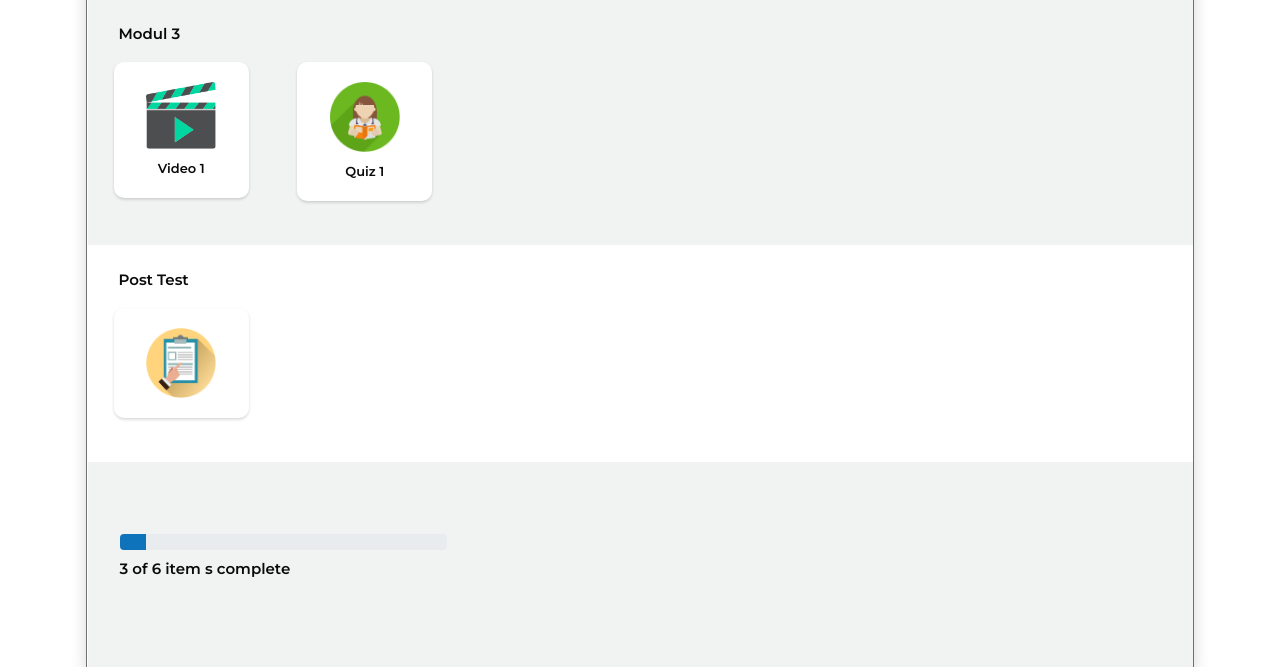
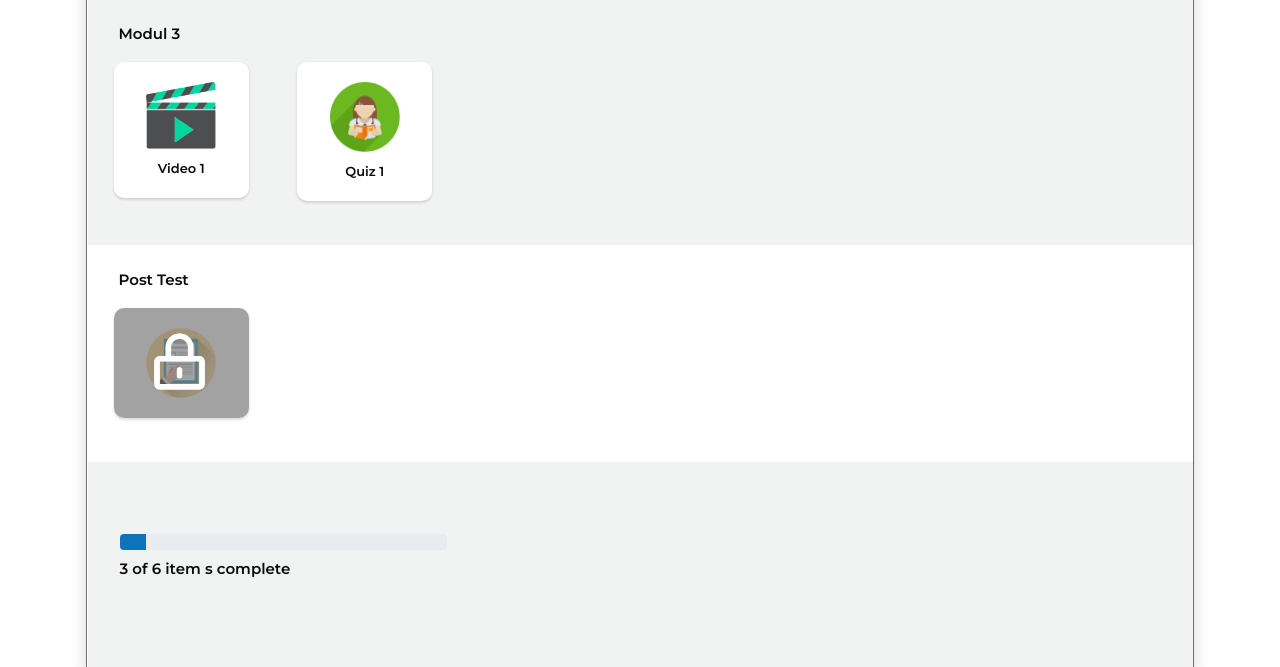
Before and after one commit to win-management/qubisa, a CodeIgniter app: page /qubisa/courses/lecture in a window 1280 px wide. Shown: the part 1312-1979 px from the top of the page. Run offline with CodeIgniter, Linux system fonts and the light colour scheme; style sheets or scripts are compiled from the project's sources; some libraries are stand-ins or nearby versions.

Commit message:
update course

```diff
--- a/application/views/course/lecture.php
+++ b/application/views/course/lecture.php
@@ -202,6 +202,8 @@
 																<ul class="list-unstyled row">
 																	<li class="col-6 col-sm-4 col-md-3 col-lg-2">
 																		<div class="module">
+																			<img class="img-lock" src="<?php echo base_url('assets/img/course/icon/ic-lock.png') ?>" alt=""/>
+																			<div class="m-lock"></div>
 																			<img src="<?php echo base_url('assets/img/course/icon/ic-posttest.png') ?>" alt=""/>
 																		</div>
 																	</li>
@@ -289,6 +291,14 @@
 																	<td>Cupid</td>
 																	<td>90</td>
 																</tr>
+																<tr>
+																	<td class="dots"><span></span><span></span><span></span></td>
+																</tr>
+																<tr class="my-score">
+																	<th scope="row">78</th>
+																	<td>Alex</td>
+																	<td>75</td>
+																</tr>
 															</tbody>
 														</table>
 													</div>
@@ -296,7 +306,7 @@
 												<div class="bg-gray container">
 													<div class="row pl-3 py-5">
 														<div class="my-rating col-12 py-5">
-															<p class="font-weight-600">Anda berada di peringkat 3 dari 99 orang</p>
+															<p class="font-weight-600">Anda berada di peringkat 78 dari 99 orang</p>
 														</div>
 													</div>
 												</div>
--- a/assets/css/lecture.css
+++ b/assets/css/lecture.css
@@ -315,6 +315,7 @@
   }
 }
 #content > .container > .row > .col-12 > div #detail-tab-content #div-topic > ul > li ul li .module {
+  position: relative;
   margin: 0 auto;
   margin-bottom: 20px;
   max-width: 135px;
@@ -344,6 +345,25 @@
     font-size: 11px;
   }
 }
+#content > .container > .row > .col-12 > div #detail-tab-content #div-topic > ul > li ul li .module .img-lock, #content > .container > .row > .col-12 > div #detail-tab-content #div-topic > ul > li ul li .module .m-lock {
+  position: absolute;
+  cursor: initial;
+}
+#content > .container > .row > .col-12 > div #detail-tab-content #div-topic > ul > li ul li .module .m-lock {
+  top: 0px;
+  left: 0px;
+  width: 100%;
+  height: 100%;
+  background-color: #707070;
+  border-radius: 10px;
+  opacity: 0.65;
+  z-index: 0;
+}
+#content > .container > .row > .col-12 > div #detail-tab-content #div-topic > ul > li ul li .module .img-lock {
+  margin-left: 12px;
+  z-index: 1;
+  width: 50%;
+}
 #content > .container > .row > .col-12 > div #detail-tab-content #div-ratings .star-red {
   background-image: url("../img/course/icon/ic-star-red.png");
 }
@@ -372,6 +392,21 @@
   font-weight: 500;
   padding-left: 19px;
 }
+#content > .container > .row > .col-12 > div #detail-tab-content #div-ratings table tr.my-score {
+  color: #0e73ba;
+}
+#content > .container > .row > .col-12 > div #detail-tab-content #div-ratings table tr td.dots {
+  padding: 0px;
+}
+#content > .container > .row > .col-12 > div #detail-tab-content #div-ratings table tr td.dots span {
+  background-color: #0e73ba;
+  width: 8px;
+  height: 8px;
+  border-radius: 50%;
+  display: block;
+  margin-top: 8px;
+  margin-left: 23px;
+}
 #content > .container > .row > .col-12 > div #detail-tab-content #div-ratings .my-rating {
   background-color: #f1f2f2;
 }
--- a/assets/sass/lecture.scss
+++ b/assets/sass/lecture.scss
@@ -30,6 +30,7 @@
 									ul{
 										li{
 											.module{
+												position: relative;
 												margin: 0 auto;
 												margin-bottom: 20px;
 												max-width: 135px;
@@ -55,6 +56,25 @@
 													@media(max-width: 768px){
 														font-size: 11px;
 													}
+												}
+												.img-lock, .m-lock{
+													position: absolute;
+													cursor: initial;
+												}
+												.m-lock{
+													top: 0px;
+													left: 0px;
+													width: 100%;
+													height: 100%;
+													background-color: #707070;
+													border-radius: 10px;
+													opacity: 0.65;
+													z-index: 0;
+												}
+												.img-lock{
+													margin-left: 12px;
+													z-index: 1;
+													width: 50%;
 												}
 											}
 										}
@@ -92,6 +112,25 @@
 										font-weight: 500;
 										padding-left: 19px;
 									}
+									tr{
+										&.my-score{
+											color: #0e73ba;
+										}
+										td{
+											&.dots{
+												padding: 0px;
+												span{
+													background-color: #0e73ba;
+													width: 8px;
+													height: 8px;
+													border-radius: 50%;
+													display: block;
+													margin-top: 8px;
+													margin-left: 23px;
+												}
+											}
+										}
+									}
 								}
 								.my-rating{
 									background-color: #f1f2f2;
```
Also changed, not shown: assets/img/course/icon/ic-lock.png (added), 7 other files.
